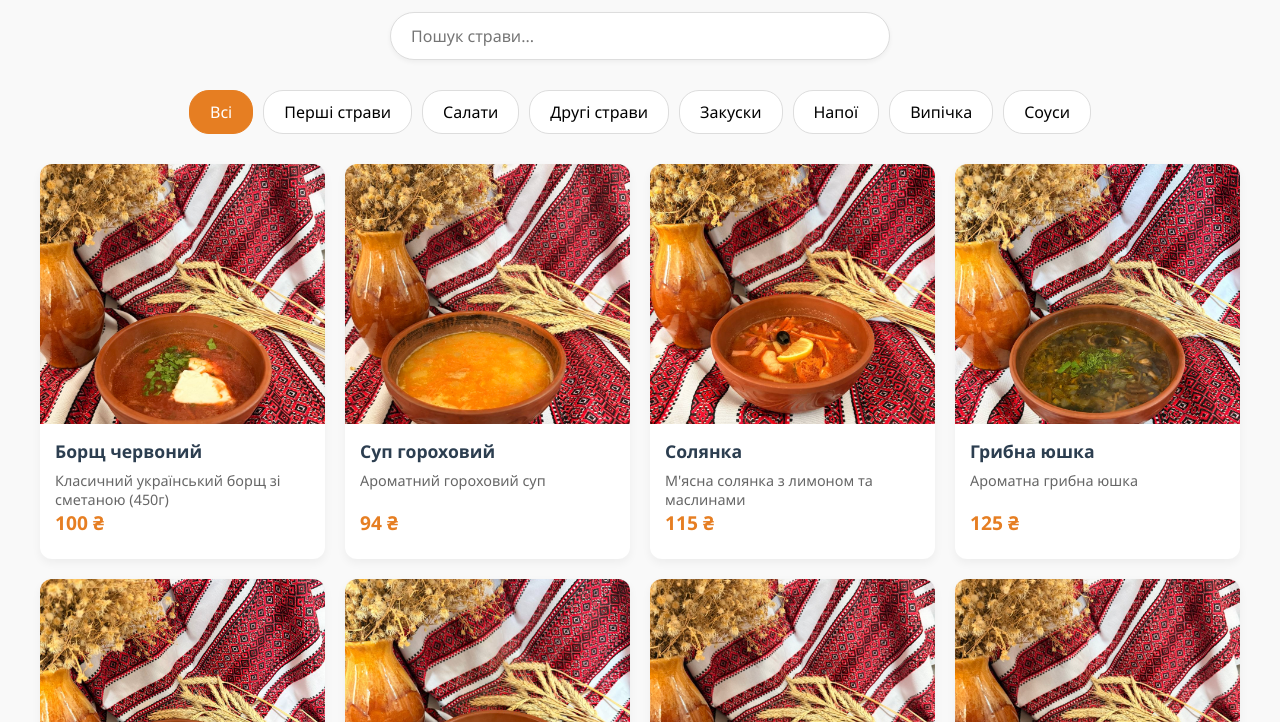
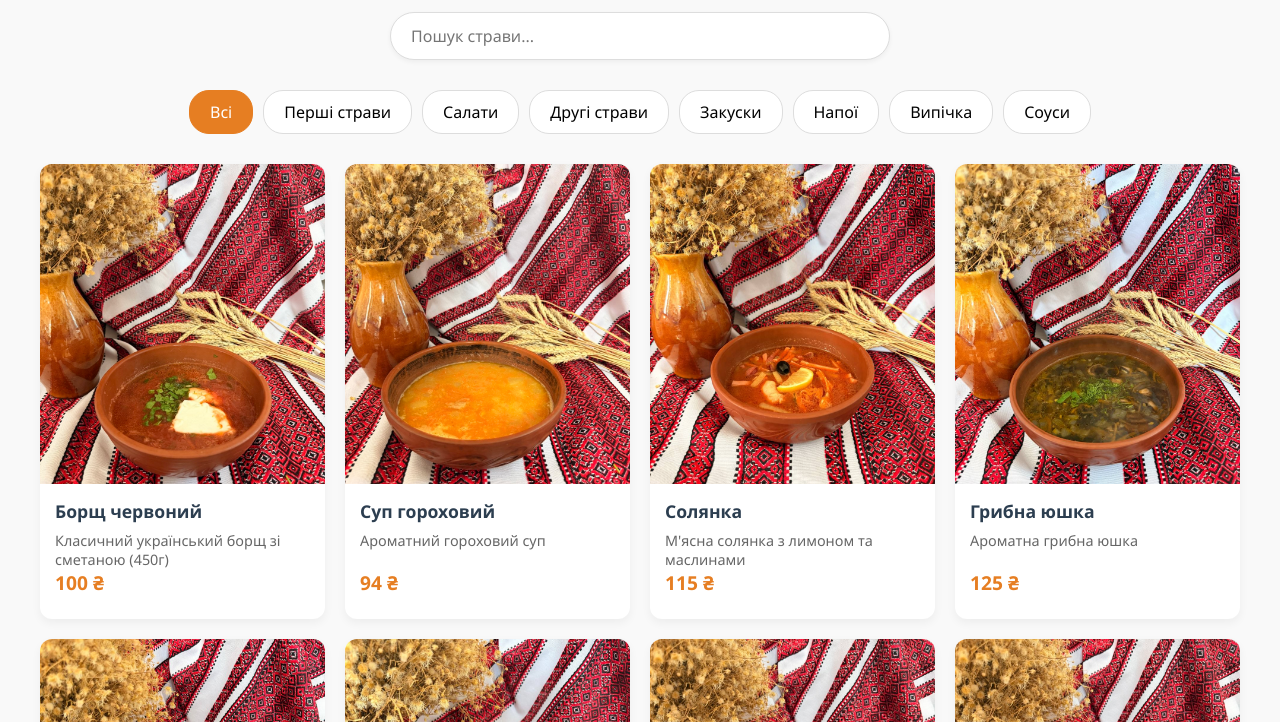
Before and after one commit to Ayak-nn/ukr-dvorik, a website: page index.html in a window 1280 px wide. Shown: the part 78-800 px from the top of the page. Drawn offline with Linux system fonts and the light colour scheme.

Commit message:
Update index.html

```diff
--- a/index.html
+++ b/index.html
@@ -90,7 +90,7 @@
         }
         .dish-card img {
             width: 100%;
-            height: 260px;
+            height: 320px;
             object-fit: cover;
         }
         .dish-info {
```
